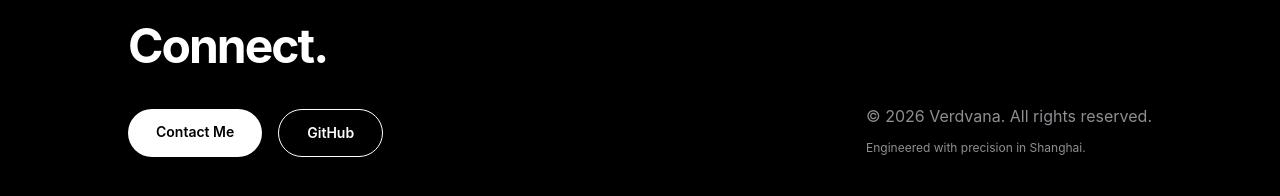
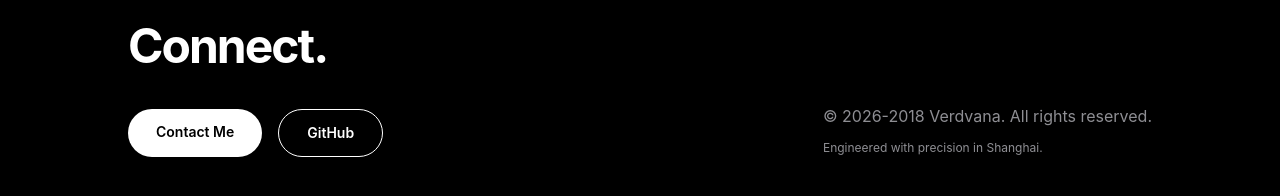
Before and after one commit to Verdvana/Verdvana.github.io, a Jekyll site: the page built from index.html, in a window 1280 px wide and 900 px high, scrolled down 5490 px. Shown: the part 623-819 px from the top of the window. Built offline with Jekyll 4.4.1, drawn with Linux system fonts in a browser that asks for light colours.

Commit message:
add year

```diff
--- a/index.html
+++ b/index.html
@@ -1164,7 +1164,7 @@ layout: null
                 </div>
             </div>
             <div class="footer-right">
-                <p style="color: var(--secondary-text); margin-bottom: 8px;">© 2026 Verdvana. All rights reserved.</p>
+                <p style="color: var(--secondary-text); margin-bottom: 8px;">© 2026-2018 Verdvana. All rights reserved.</p>
                 <p style="color: var(--secondary-text); font-size: 12px;">Engineered with precision in Shanghai.</p>
             </div>
         </div>
```
